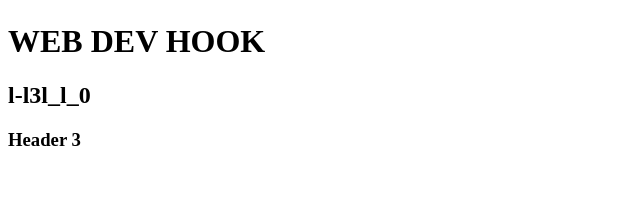
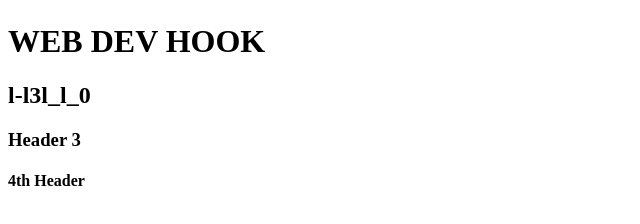
Before and after one commit to mrwstv/JSUdemy, a plain HTML site: page index.html in a window 1280 px wide. Shown: the part 310-534 px from the top of the page, without its empty margins (0-640 px from the left). Drawn offline with Linux system fonts and the light colour scheme.

Commit message:
added 4th header

```diff
--- a/index.html
+++ b/index.html
@@ -13,5 +13,6 @@
     <h1>WEB DEV HOOK</h1>
     <h2>l-l3l_l_0</h2>
     <h3>Header 3</h3>
+    <h4>4th Header</h4>
 </body>
 </html>
```
